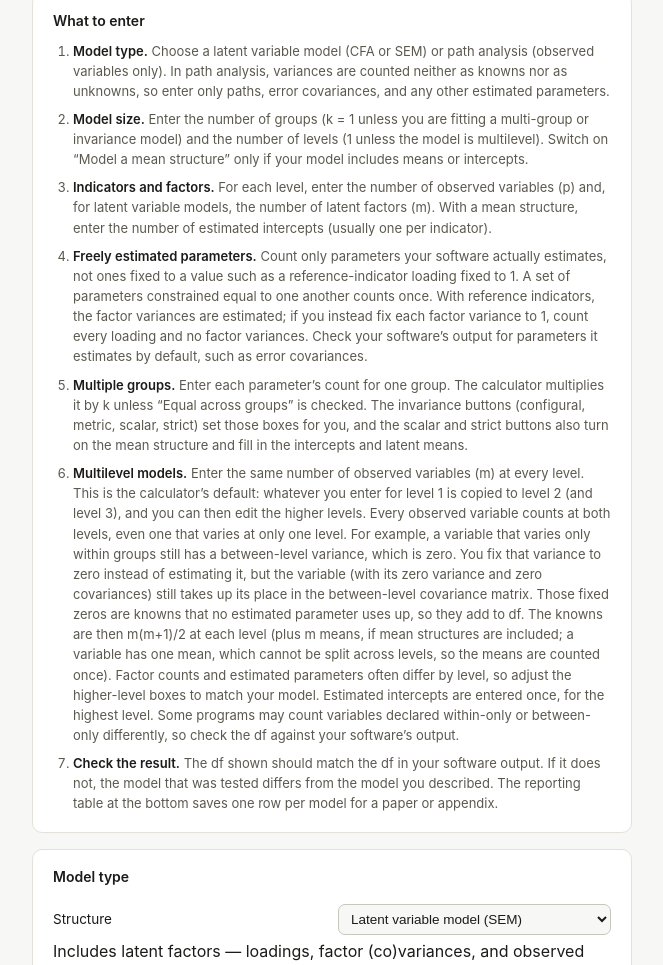
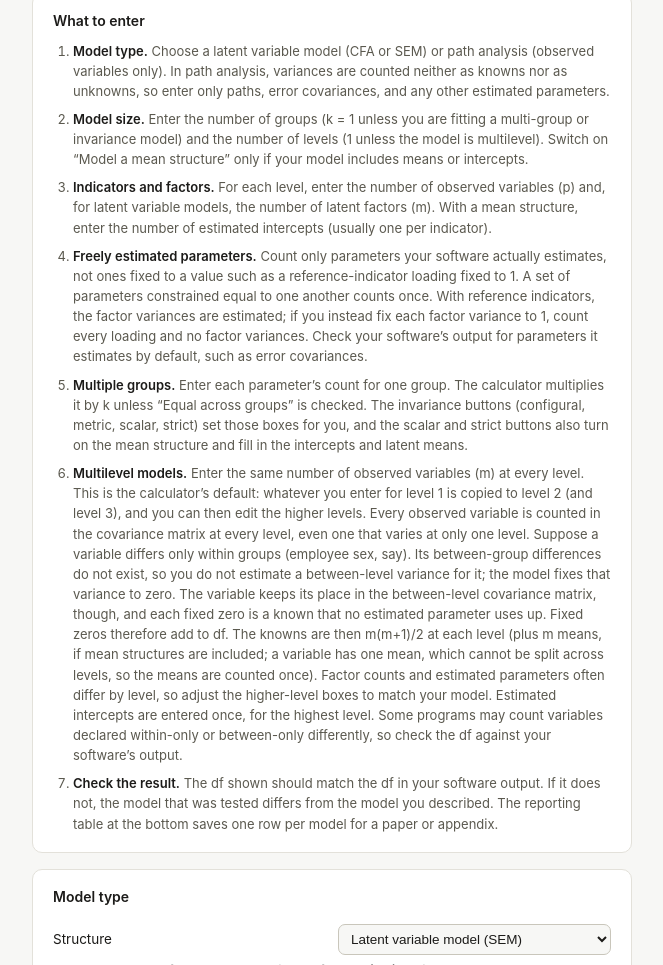
Before and after one commit to cortina16-oss/sem-df-calculator, a plain HTML site: page index.html in a window 1280 px wide. Shown: the part 285-1250 px from the top of the page, without its empty margins (308-971 px from the left). Drawn offline with Linux system fonts and the light colour scheme.

Commit message:
Reword within-only variable explanation
Co-Authored-By: Claude Sonnet 5.5 <noreply@anthropic.com>
Claude-Session: https://claude.ai/code/session_01Vg6cJHj9PVwRzzQFPP1MGS

```diff
--- a/index.html
+++ b/index.html
@@ -120,7 +120,7 @@ footer{margin-top:20px; font-size:11.5px; color:var(--text-muted); line-height:1
       <li><b>Indicators and factors.</b> For each level, enter the number of observed variables (p) and, for latent variable models, the number of latent factors (m). With a mean structure, enter the number of estimated intercepts (usually one per indicator).</li>
       <li><b>Freely estimated parameters.</b> Count only parameters your software actually estimates, not ones fixed to a value such as a reference-indicator loading fixed to 1. A set of parameters constrained equal to one another counts once. With reference indicators, the factor variances are estimated; if you instead fix each factor variance to 1, count every loading and no factor variances. Check your software&rsquo;s output for parameters it estimates by default, such as error covariances.</li>
       <li><b>Multiple groups.</b> Enter each parameter&rsquo;s count for one group. The calculator multiplies it by k unless &ldquo;Equal across groups&rdquo; is checked. The invariance buttons (configural, metric, scalar, strict) set those boxes for you, and the scalar and strict buttons also turn on the mean structure and fill in the intercepts and latent means.</li>
-      <li><b>Multilevel models.</b> Enter the same number of observed variables (m) at every level. This is the calculator&rsquo;s default: whatever you enter for level 1 is copied to level 2 (and level 3), and you can then edit the higher levels. Every observed variable counts at both levels, even one that varies at only one level. For example, a variable that varies only within groups still has a between-level variance, which is zero. You fix that variance to zero instead of estimating it, but the variable (with its zero variance and zero covariances) still takes up its place in the between-level covariance matrix. Those fixed zeros are knowns that no estimated parameter uses up, so they add to df. The knowns are then m(m+1)/2 at each level (plus m means, if mean structures are included; a variable has one mean, which cannot be split across levels, so the means are counted once). Factor counts and estimated parameters often differ by level, so adjust the higher-level boxes to match your model. Estimated intercepts are entered once, for the highest level. Some programs may count variables declared within-only or between-only differently, so check the df against your software&rsquo;s output.</li>
+      <li><b>Multilevel models.</b> Enter the same number of observed variables (m) at every level. This is the calculator&rsquo;s default: whatever you enter for level 1 is copied to level 2 (and level 3), and you can then edit the higher levels. Every observed variable is counted in the covariance matrix at every level, even one that varies at only one level. Suppose a variable differs only within groups (employee sex, say). Its between-group differences do not exist, so you do not estimate a between-level variance for it; the model fixes that variance to zero. The variable keeps its place in the between-level covariance matrix, though, and each fixed zero is a known that no estimated parameter uses up. Fixed zeros therefore add to df. The knowns are then m(m+1)/2 at each level (plus m means, if mean structures are included; a variable has one mean, which cannot be split across levels, so the means are counted once). Factor counts and estimated parameters often differ by level, so adjust the higher-level boxes to match your model. Estimated intercepts are entered once, for the highest level. Some programs may count variables declared within-only or between-only differently, so check the df against your software&rsquo;s output.</li>
       <li><b>Check the result.</b> The df shown should match the df in your software output. If it does not, the model that was tested differs from the model you described. The reporting table at the bottom saves one row per model for a paper or appendix.</li>
     </ol>
   </div>
```
